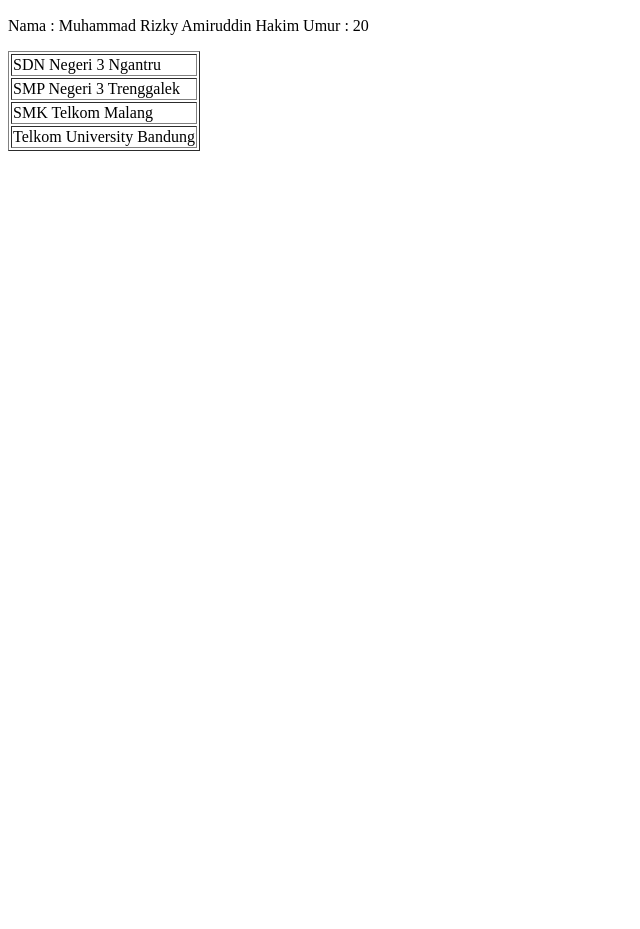
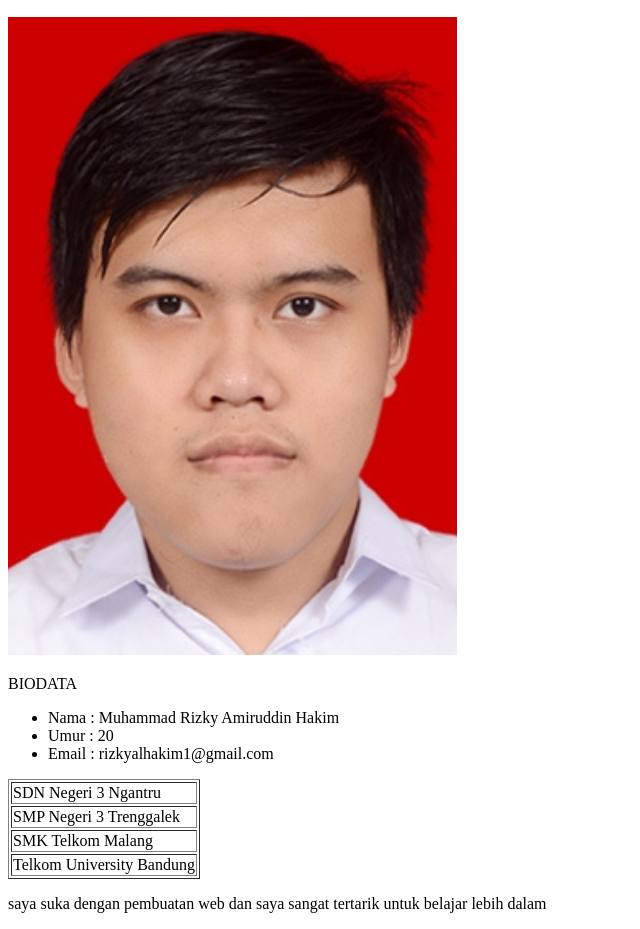
Before and after one commit to TheNueee/WAD_Project_1, a plain HTML site: page index.html in a window 1280 px wide. Shown: the part 50-979 px from the top of the page, without its empty margins (0-640 px from the left). Before the commit the page ends 800 px from the top, so only its background shows below. Drawn offline with Linux system fonts and the light colour scheme.

Commit message:
Update1 index.html

```diff
--- a/index.html
+++ b/index.html
@@ -2,14 +2,27 @@
 <html>
   <head>
     <title>CV Online</title>
+    <link rel="stylesheet" href="indah.css">
   </head>
   <body>
       <h2 class="title">CV Online</h2>
 
-      <p>Nama : Muhammad Rizky Amiruddin Hakim
-      Umur : 20</p>
+      <div class="container">
+        <img src="nue.jpg">
+      </div>
 
-      <table border="1">
+
+      <p>BIODATA</p>
+
+    <div class="container">
+        <ul>
+          <li>Nama  : Muhammad Rizky Amiruddin Hakim</li>
+          <li>Umur   : 20</li>
+          <li>Email  : rizkyalhakim1@gmail.com</li>
+        </ul>
+    </div>
+
+      <table border="1" >
         <tr>
           <td>SDN Negeri 3 Ngantru</td>
         </tr>
@@ -24,6 +37,10 @@
         </tr>
       </table>
 
+      <p>
+        saya suka dengan pembuatan web dan saya sangat tertarik untuk belajar lebih dalam
+      </p>
+
 
       </body>
 </html>
```
